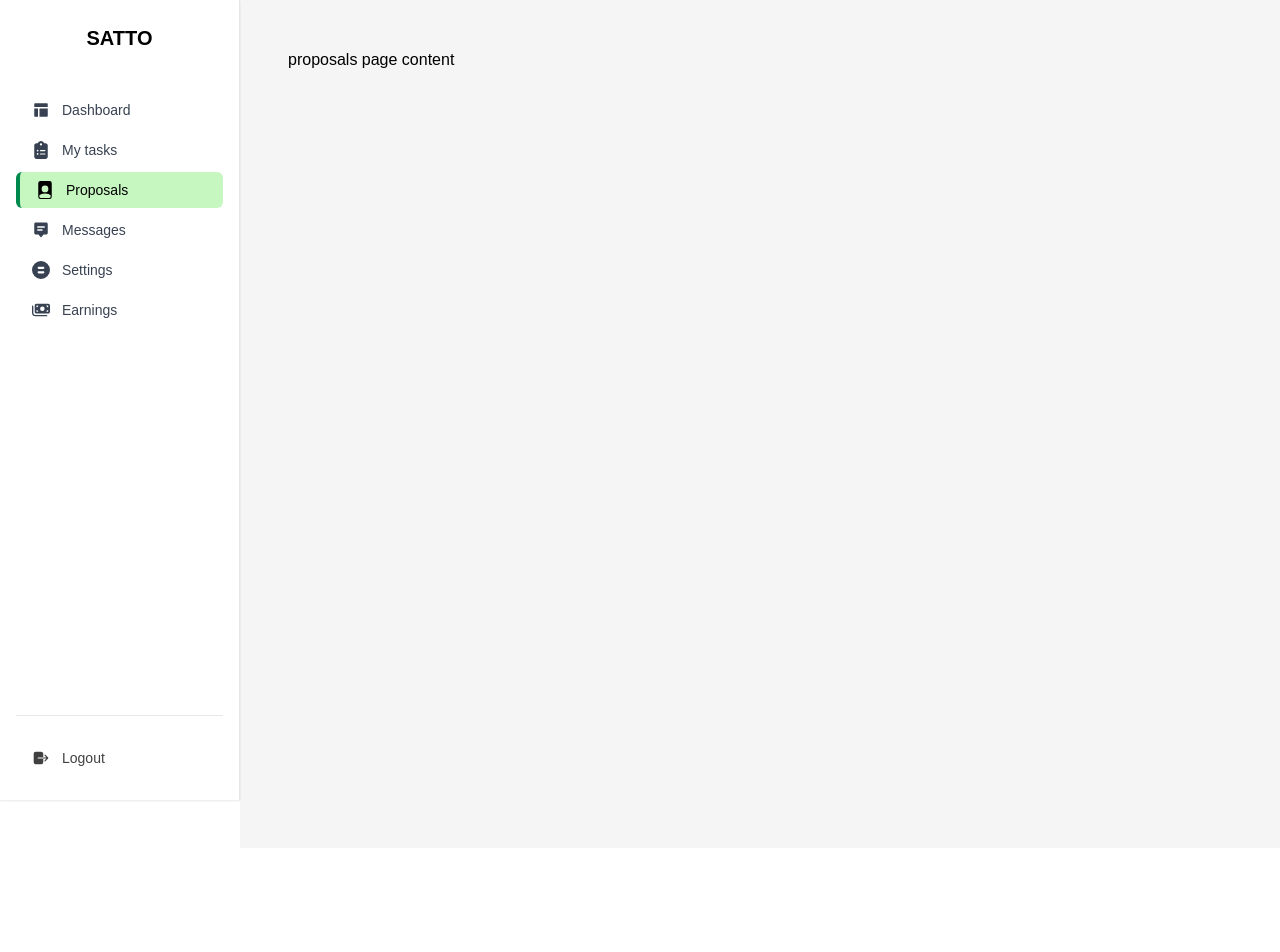
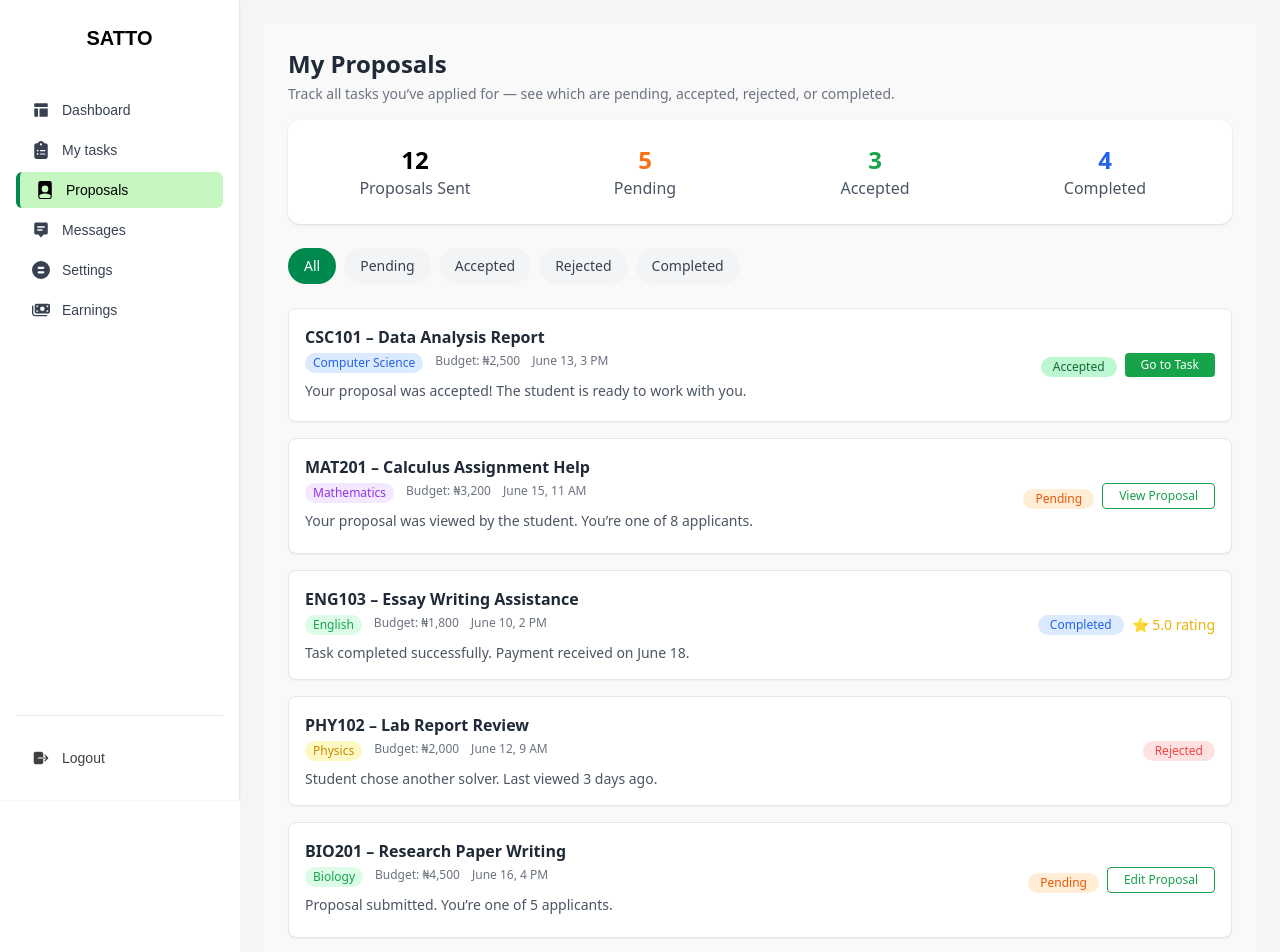
Before and after one commit to Shadowdevsbu/satto-team-2, a React (Vite) app: page /solver/proposals in a window 1280 px wide. Shown: the top 952 px of the page. Before the commit the page ends 848 px from the top, so only its background shows below. Built offline with nearby package versions, Linux system fonts and the light colour scheme; a web font is replaced by a local one.

Commit message:
proposal page

```diff
--- a/src/pages/solver/earnings-page.jsx
+++ b/src/pages/solver/earnings-page.jsx
@@ -183,16 +183,16 @@ const SolverEarnings = () => {
 
 <div className="grid grid-cols-1 sm:grid-cols-2 gap-4 mt-8">
   {/* Withdraw Funds */}
-  <button className="flex items-center justify-center gap-2 bg-[#00894E] text-white font-medium py-3 rounded-md hover:bg-green-700 transition w-full">
+  <a href ="#"  className="flex items-center justify-center gap-2 bg-[#00894E] text-white font-medium py-3 rounded-md hover:bg-green-700 transition w-full">
     <ArrowUp size={16} />
     Withdraw Funds
-  </button>
+  </a>
 
   {/* Find Tasks */}
-  <button className="flex items-center justify-center gap-2 border border-[#00894E] text-[#00894E] font-medium py-3 rounded-md hover:bg-green-50 transition w-full">
+  <a href ="#" className="flex items-center justify-center gap-2 border border-[#00894E] text-[#00894E] font-medium py-3 rounded-md hover:bg-green-50 transition w-full">
     <Search size={16} />
     Find Tasks
-  </button>
+  </a>
 </div>
       </main>
     </div>
--- a/src/pages/solver/proposals-page.jsx
+++ b/src/pages/solver/proposals-page.jsx
@@ -1,13 +1,171 @@
-import Sidebar from '../../component/solverSidebar';
-import { Outlet } from 'react-router-dom';
+import React from "react";
 
-export default function Solverproposals() {
+export default function Proposals() {
   return (
-    <div className="flex min-h-screen">
-      <Sidebar />
-      <main className="flex-1  bg-[#f5f5f5] p-6">
-        <p>proposals page content </p>
-      </main>
-    </div>
+    <main className="flex-1 bg-[#F9F9F9] p-6 min-h-screen font-sans text-[#1F2937]">
+      {/* Page Title */}
+      <h1 className="text-2xl font-bold">My Proposals</h1>
+      <p className="text-sm text-gray-500 mt-1">
+        Track all tasks you’ve applied for — see which are pending, accepted, rejected, or completed.
+      </p>
+
+      {/* Stats Card */}
+      <div className="bg-white rounded-xl shadow p-6 mt-4">
+        <div className="grid grid-cols-2 sm:grid-cols-4 gap-6 text-center">
+          <div>
+            <p className="text-2xl font-bold text-black">12</p>
+            <p className="text-gray-600">Proposals Sent</p>
+          </div>
+          <div>
+            <p className="text-2xl font-bold text-orange-500">5</p>
+            <p className="text-gray-600">Pending</p>
+          </div>
+          <div>
+            <p className="text-2xl font-bold text-green-600">3</p>
+            <p className="text-gray-600">Accepted</p>
+          </div>
+          <div>
+            <p className="text-2xl font-bold text-blue-600">4</p>
+            <p className="text-gray-600">Completed</p>
+          </div>
+        </div>
+      </div>
+
+      {/* Filter Tabs */}
+      <div className="flex gap-2 mt-6">
+        {["All", "Pending", "Accepted", "Rejected", "Completed"].map((tab, i) => (
+          <a href="#"
+            key={i}
+            className={`text-sm px-4 py-2 rounded-full ${
+              tab === "All" ? "bg-[#00894E] text-white" : "bg-gray-100 text-gray-700"
+            }`}
+          >
+            {tab}
+          </a>
+        ))}
+      </div>
+
+      {/* Proposal Cards */}
+      <div className="mt-6 space-y-4">
+
+        {/* 1: Accepted */}
+        <div className="bg-white rounded-lg p-4 border shadow-sm">
+          <div className="flex justify-between items-start">
+            <div>
+              <p className="font-semibold">CSC101 – Data Analysis Report</p>
+              <div className="flex gap-3 text-xs text-gray-500 mt-1">
+                <span className="bg-blue-100 text-blue-600 px-2 py-0.5 rounded-full font-medium">Computer Science</span>
+                <span>Budget: ₦2,500</span>
+                <span>June 13, 3 PM</span>
+              </div>
+              <p className="text-sm text-gray-600 mt-2">
+                Your proposal was accepted! The student is ready to work with you.
+              </p>
+            </div>
+            <div className="flex py-7 items-end gap-2">
+              <span className="text-xs bg-green-200 text-green-800 px-3 py-0.5 rounded-full">Accepted</span>
+              <a href="#"  className="bg-green-600 text-white text-xs px-4 py-1 rounded hover:bg-green-700 transition">Go to Task</a>
+            </div>
+          </div>
+        </div>
+
+        {/* 2: Pending */}
+        <div className="bg-white rounded-lg p-4 border shadow-sm">
+          <div className="flex justify-between items-start">
+            <div>
+              <p className="font-semibold">MAT201 – Calculus Assignment Help</p>
+              <div className="flex gap-3 text-xs text-gray-500 mt-1">
+                <span className="bg-purple-100 text-purple-600 px-2 py-0.5 rounded-full font-medium">Mathematics</span>
+                <span>Budget: ₦3,200</span>
+                <span>June 15, 11 AM</span>
+              </div>
+              <p className="text-sm text-gray-600 mt-2">
+                Your proposal was viewed by the student. You’re one of 8 applicants.
+              </p>
+            </div>
+            <div className="flex py-7 items-end gap-2">
+              <span className="text-xs bg-orange-100 text-orange-600 px-3 py-0.5 rounded-full">Pending</span>
+              <a href="#"  className="border border-green-600 text-green-600 text-xs px-4 py-1 rounded hover:bg-green-50 transition">View Proposal</a>
+            </div>
+          </div>
+        </div>
+
+        {/* 3: Completed */}
+        <div className="bg-white rounded-lg p-4 border shadow-sm">
+          <div className="flex justify-between items-start">
+            <div>
+              <p className="font-semibold">ENG103 – Essay Writing Assistance</p>
+              <div className="flex gap-3 text-xs text-gray-500 mt-1">
+                <span className="bg-green-100 text-green-600 px-2 py-0.5 rounded-full font-medium">English</span>
+                <span>Budget: ₦1,800</span>
+                <span>June 10, 2 PM</span>
+              </div>
+              <p className="text-sm text-gray-600 mt-2">
+                Task completed successfully. Payment received on June 18.
+              </p>
+            </div>
+            <div className="flex py-7 items-end gap-2">
+              <span className="text-xs bg-blue-100 text-blue-600 px-3 py-0.5 rounded-full">Completed</span>
+              <span className="text-yellow-500 text-sm">⭐ 5.0 rating</span>
+            </div>
+          </div>
+        </div>
+
+        {/* 4: Rejected */}
+        <div className="bg-white rounded-lg p-4 border shadow-sm">
+          <div className="flex justify-between items-center">
+          <div>
+            <p className="font-semibold">PHY102 – Lab Report Review</p>
+            <div className="flex gap-3 text-xs text-gray-500 mt-1 flex-wrap">
+              <span className="bg-yellow-100 text-yellow-600 px-2 py-0.5 rounded-full font-medium">Physics</span>
+              <span>Budget: ₦2,000</span>
+              <span>June 12, 9 AM</span>
+            </div>
+            <p className="text-sm text-gray-600 mt-2">Student chose another solver. Last viewed 3 days ago.</p>
+          </div>
+          <div className="flex items-center">
+            <span className="text-xs bg-red-100 text-red-500 px-3 py-0.5 rounded-full">Rejected</span>
+          </div>
+          </div>
+        </div>
+
+        {/* 5: Pending (again) */}
+        <div className="bg-white rounded-lg p-4 border shadow-sm">
+          <div className="flex justify-between items-start">
+            <div>
+              <p className="font-semibold">BIO201 – Research Paper Writing</p>
+              <div className="flex gap-3 text-xs text-gray-500 mt-1">
+                <span className="bg-green-100 text-green-600 px-2 py-0.5 rounded-full font-medium">Biology</span>
+                <span>Budget: ₦4,500</span>
+                <span>June 16, 4 PM</span>
+              </div>
+              <p className="text-sm text-gray-600 mt-2">Proposal submitted. You’re one of 5 applicants.</p>
+            </div>
+            <div className="flex py-7 items-end gap-2">
+              <span className="text-xs bg-orange-100 text-orange-600 px-3 py-0.5 rounded-full">Pending</span>
+              <a href="#" className="border border-green-600 text-green-600 text-xs px-4 py-1 rounded hover:bg-green-50 transition">Edit Proposal</a>
+            </div>
+          </div>
+        </div>
+      </div>
+
+      {/* Browse More Section */}
+      <div className="mt-10 bg-white p-6 rounded-lg text-center shadow border">
+        <h3 className="font-semibold text-gray-800">Looking for more opportunities?</h3>
+        <p className="text-sm text-gray-500 mt-1">
+          Discover new tasks that match your skills and expertise.
+        </p>
+        <a href="#" className="inline-block mt-4 bg-green-600 text-white px-4 py-2 text-sm rounded hover:bg-green-700 transition">
+          Browse Tasks
+        </a>
+      </div>
+
+      {/* Load More Button */}
+      <div className="flex justify-center mt-6">
+        <button className="text-sm px-4 py-2 border rounded bg-white hover:bg-gray-100 transition">
+          Load more proposals
+        </button>
+      </div>
+    </main>
   );
 }
```
